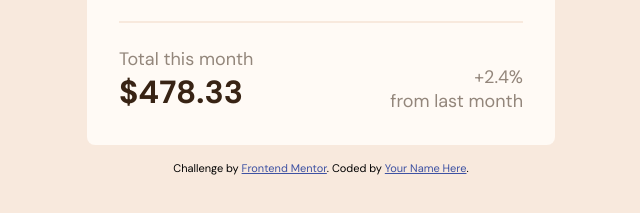
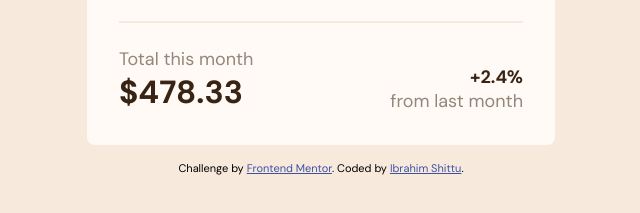
Before and after one commit to Dbest2018/fem-expenses_chart, a plain HTML site: page index.html in a window 1280 px wide. Shown: the part 465-678 px from the top of the page, 319-959 px from the left. Drawn offline with Linux system fonts and the light colour scheme.

Commit message:
refactor: Modify name in attribution

```diff
--- a/css/styles.css
+++ b/css/styles.css
@@ -123,6 +123,10 @@ body {
   align-self: flex-end;
   text-align: end;
 }
+.right__price {
+  font-weight: 700;
+  color: var(--dark-brown);
+}
 
 .attribution {
   font-size: 11px;
--- a/index.html
+++ b/index.html
@@ -71,7 +71,7 @@
       Challenge by
       <a href="https://www.frontendmentor.io?ref=challenge" target="_blank"
         >Frontend Mentor</a
-      >. Coded by <a href="#">Your Name Here</a>.
+      >. Coded by <a href="#">Ibrahim Shittu</a>.
     </div>
   </body>
 </html>
```
